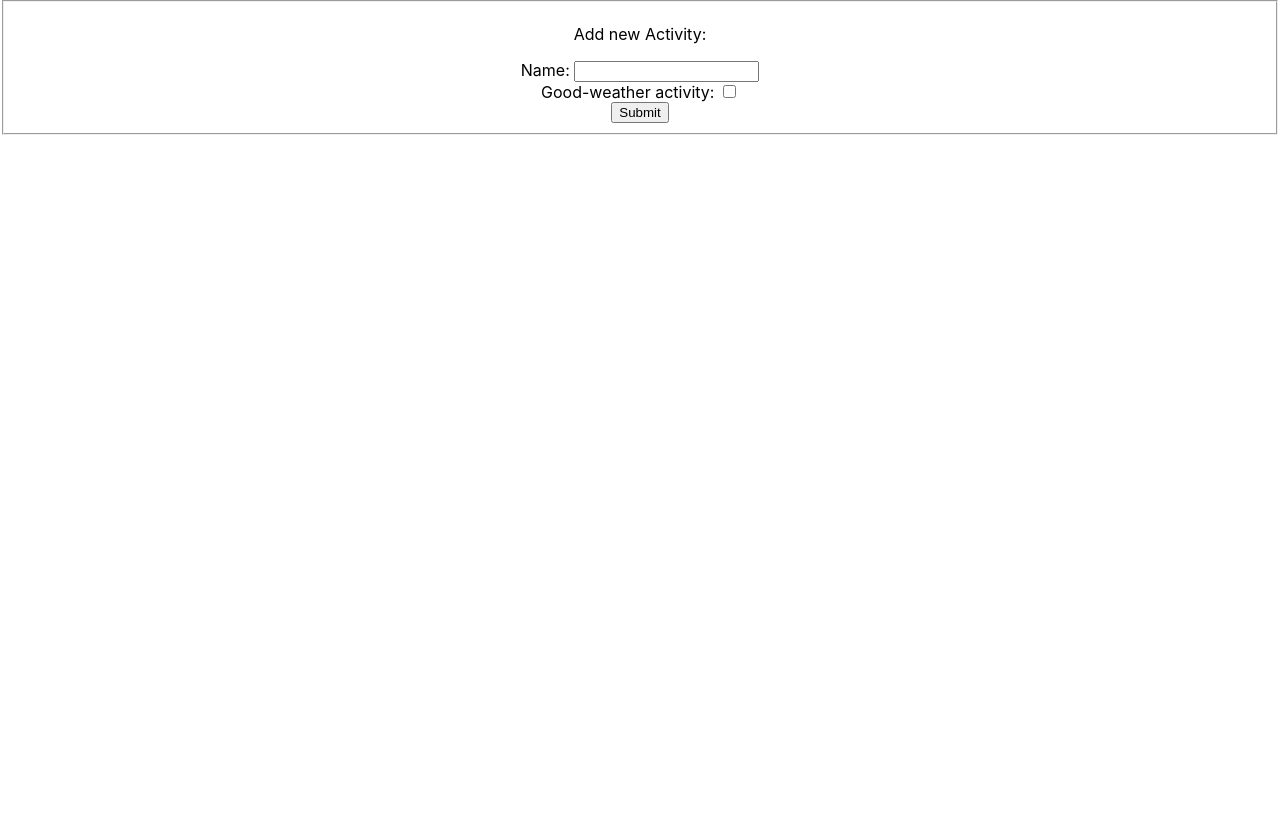
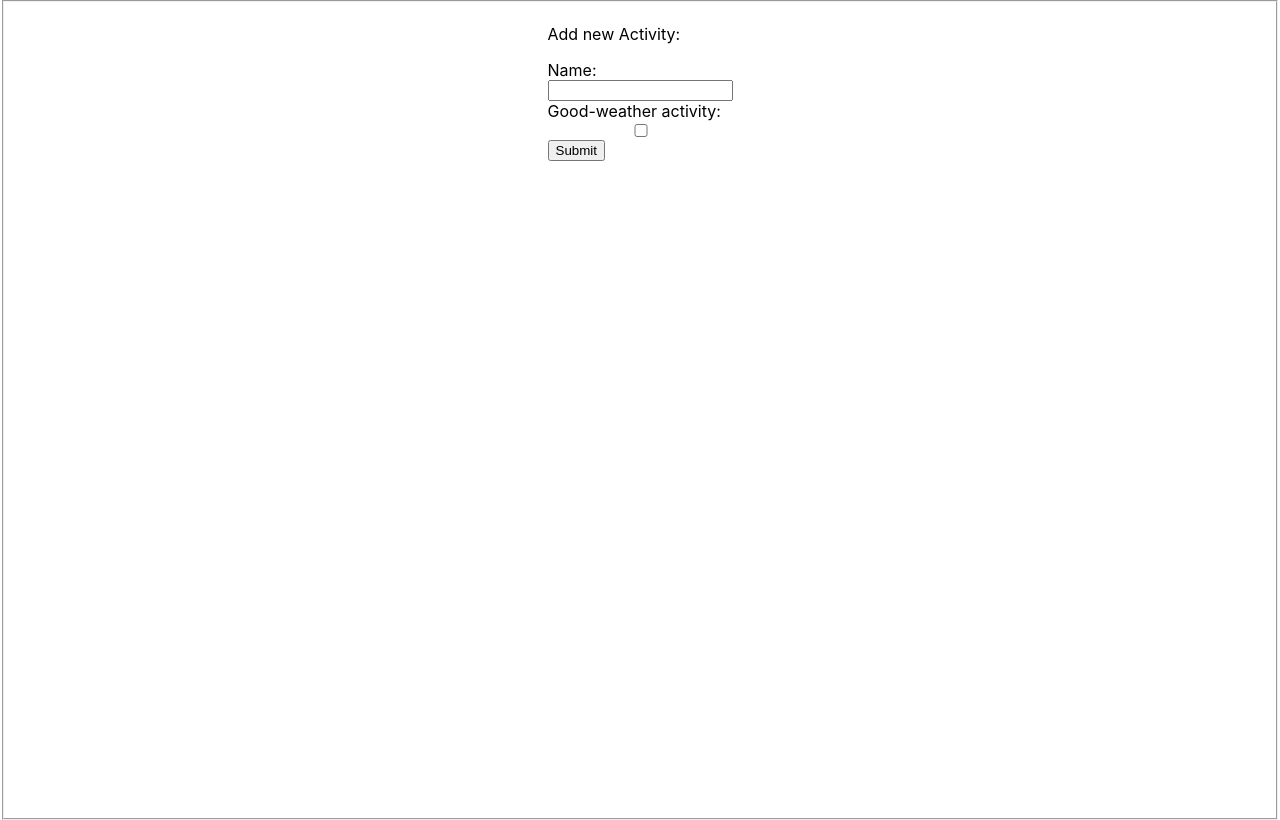
Before and after one commit to matschi3/recap4-weather-and-activity, a React (Create React App) app: page / in a window 1280 px wide. Built offline with nearby package versions, Linux system fonts and the light colour scheme.

Commit message:
display simple list

```diff
--- a/src/App.css
+++ b/src/App.css
@@ -36,3 +36,10 @@
     transform: rotate(360deg);
   }
 }
+
+.activityForm-fieldset {
+  display: flex;
+  flex-direction: column;
+  align-items: center;
+  height: 100vh;
+}
--- a/src/App.js
+++ b/src/App.js
@@ -2,6 +2,7 @@
 import { useState } from "react";
 import "./App.css";
 import ActivityForm from "./components/activityForm/ActivityForm";
+import List from "./components/list/List";
 import { uid } from "uid";
 
 function App() {
@@ -22,7 +23,14 @@ function App() {
     console.log(activities);
   }
 
-  return <ActivityForm onAddActivity={handleAddActivity} />;
+  return (
+    <>
+      <fieldset className="activityForm-fieldset">
+        <List activities={activities} />
+        <ActivityForm onAddActivity={handleAddActivity} />
+      </fieldset>
+    </>
+  );
 }
 
 export default App;
--- a/src/components/activityForm/ActivityForm.js
+++ b/src/components/activityForm/ActivityForm.js
@@ -11,8 +11,7 @@ export default function ActivityForm({ onAddActivity }) {
   }
   return (
     <>
-      <form onSubmit={handleFormSubmit}>
-        <fieldset className="activityForm-fieldset">
+      <form className="activityForm" onSubmit={handleFormSubmit}>
         <p>Add new Activity:</p>
         <label htmlFor="name">
           Name: <input type="text" name="name" id="name" />
@@ -24,7 +23,6 @@ export default function ActivityForm({ onAddActivity }) {
         </label>
 
         <button type="submit">Submit</button>
-        </fieldset>
       </form>
     </>
   );
--- a/src/components/activityForm/activityForm.css
+++ b/src/components/activityForm/activityForm.css
@@ -1,5 +1,4 @@
-.activityForm-fieldset {
+.activityForm > * {
   display: flex;
   flex-direction: column;
-  align-items: center;
 }
--- a/src/components/list/List.js
+++ b/src/components/list/List.js
@@ -1,4 +1,16 @@
+import "./list.css";
 
-export default function List() {
-
+export default function List({ activities }) {
+  console.log(activities);
+  return (
+    <section className="listSection">
+      {activities.map((activity) => {
+        return (
+          <article key={activity.id} className="listSection__article">
+            {activity.name}
+          </article>
+        );
+      })}
+    </section>
+  );
 }
--- /dev/null
+++ b/src/components/list/list.css
@@ -0,0 +1,8 @@
+.listSection {
+}
+
+.listSection__article {
+  border: 1px black solid;
+  background-color: lightgrey;
+  color: white;
+}
```
Lines whose indentation alone changed are shown as unchanged.
